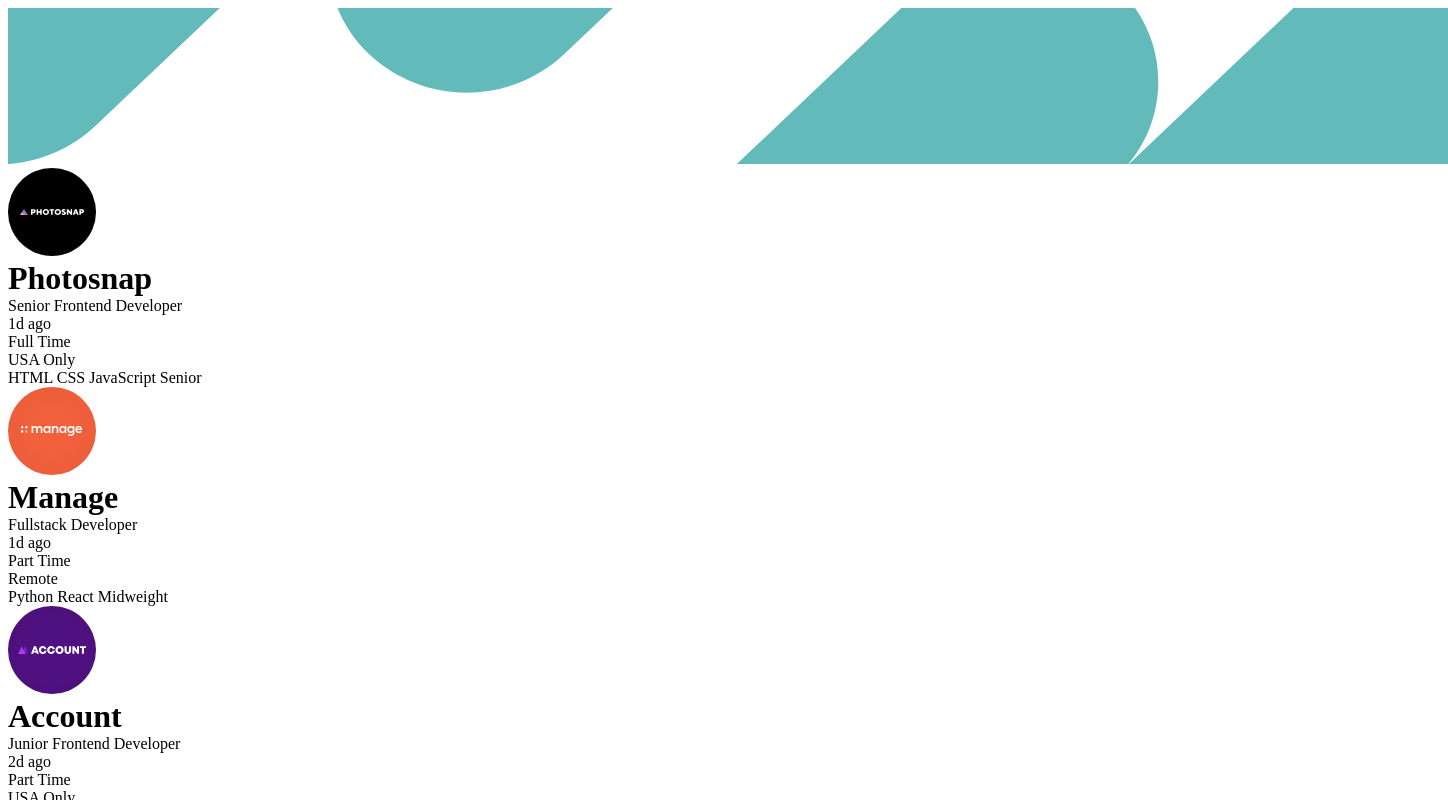
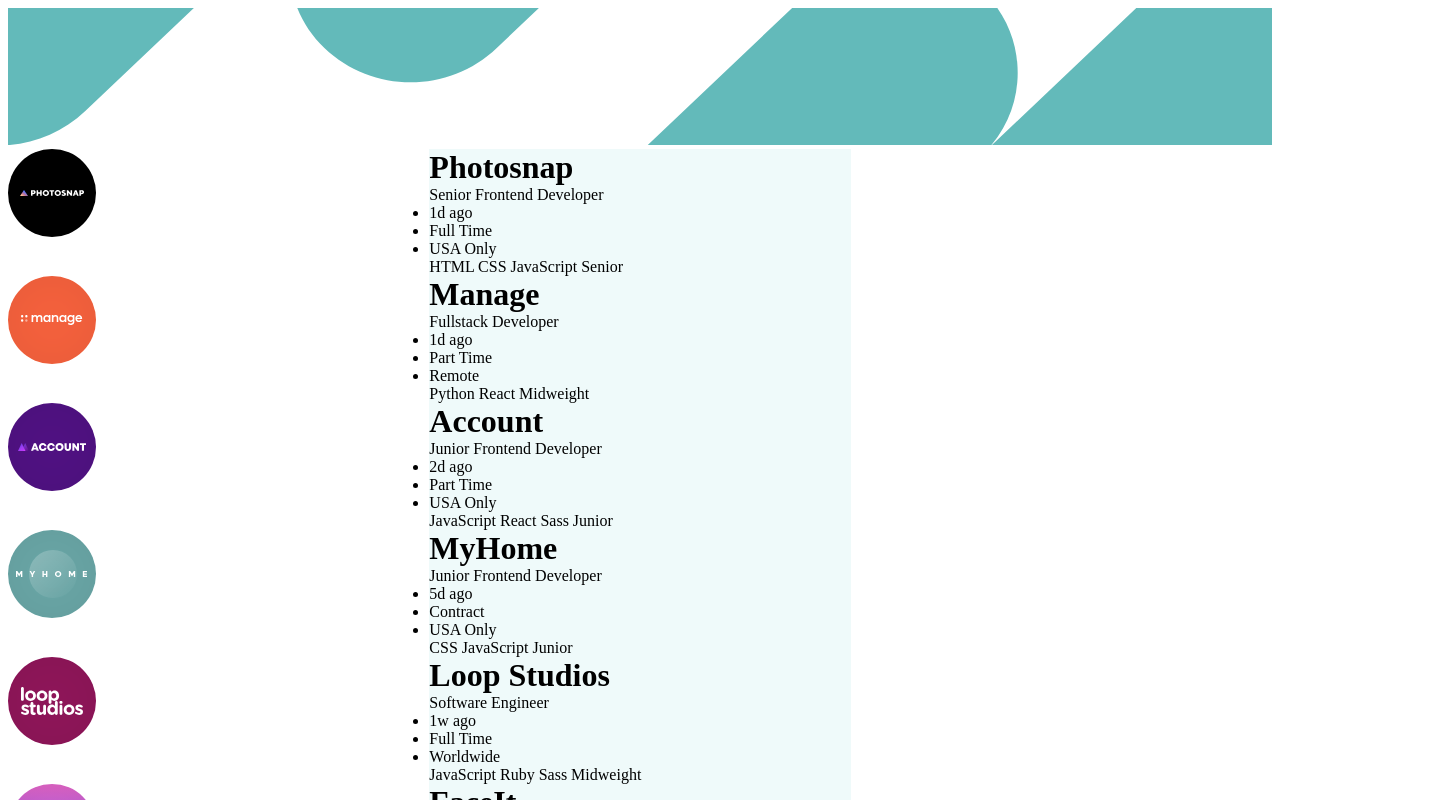
Before and after one commit to sagites/static-job-listings-master, a React (Vite) app: page / in a window 1280 px wide. Shown: the top 800 px of the page, 1448 px wide, since content can reach past the window. Built offline with nearby package versions, Linux system fonts and the light colour scheme.

Commit message:
Minor changes

```diff
--- a/src/App.css
+++ b/src/App.css
@@ -13,6 +13,20 @@
     padding: 0; */
 }
 
+@font-face {
+    font-family: 'League Spartan Medium';
+    src: local('League Spartan Medium'),
+     url("./Fonts/LeagueSpartan-Medium.ttf") format("truetype");
+    font-weight: bold;
+}
+
+@font-face {
+    font-family: 'League Spartan Bold';
+    src: local('League Spartan Bold'),
+     url("./Fonts/LeagueSpartan-Bold.ttf") format("truetype");
+    font-weight: bold;
+}
+
 body {
     padding: 0;
 }
@@ -25,3 +39,56 @@ p {
     padding: 0;
     margin: 0;
 }
+
+.body {
+    background-color: var(--neutral-background-grayish-cyan);
+    width: 100%;
+}
+
+.backPicture {
+    background-color: black;
+    width: 100%;
+}
+
+img {
+    max-width: 100%;
+}
+
+.body {
+    background-color: var(--neutral-background-grayish-cyan);
+}
+
+.main {
+    display: grid;
+    grid-template-columns: repeat(3, 1fr);
+    width: 100%;
+    font-family: 'League Spartan';
+    /* background-color: var(--neutral-darker-grayish-cyan); */
+    /* min-height: 100vh; */
+}
+
+.buttons {
+    background-color: var(--neutral-filter-grayish-cyan);
+    color: var(--primary-desaturated-dark-cyan);
+    border: none;
+    border-radius: 3px;
+    cursor: pointer;
+
+}
+
+.buttons:hover{
+    background-color: var(--primary-desaturated-dark-cyan);
+    color: white;
+}
+
+
+
+@media screen and (max-width: 740px) {
+    .backPicture {
+        content: url("../public/images/bg-header-mobile.svg");
+    }
+}
+
+@media screen and () {
+
+}
```
